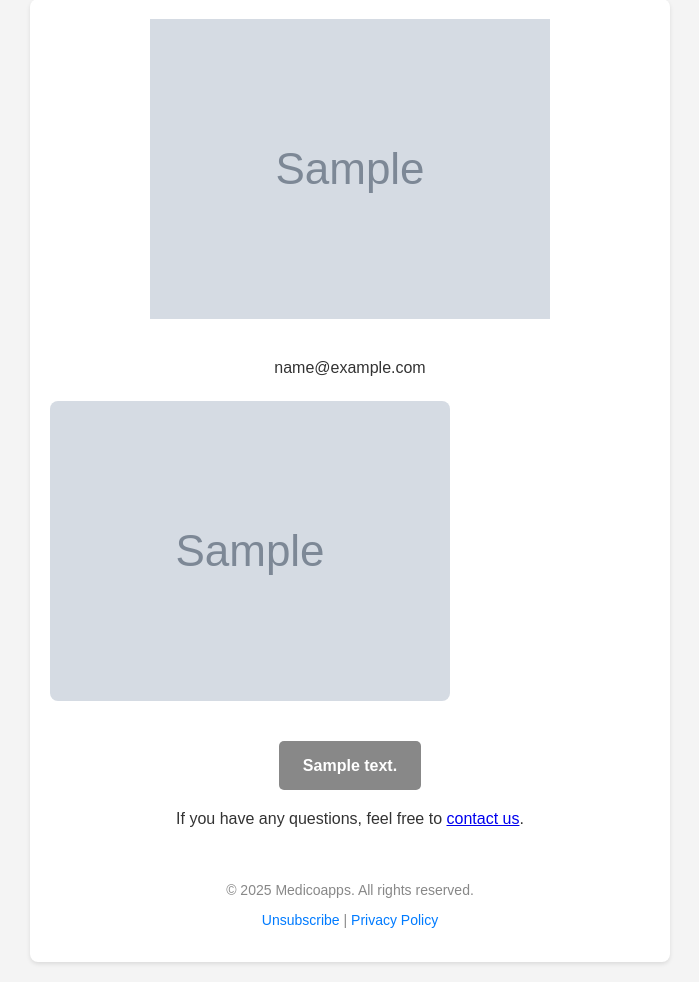
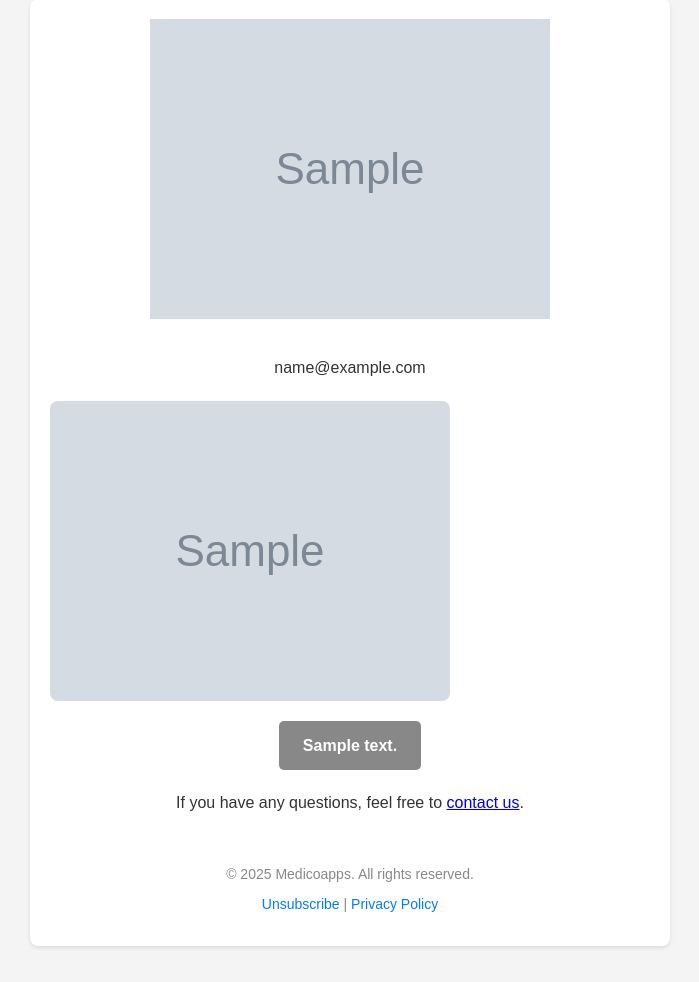
Before and after one commit to shmnd/emailapp, a Django app: page /template/view/1/ in a window 1280 px wide. Shown: the part 21-1003 px from the top of the page, without its empty margins (290-989 px from the left). After the commit the page ends 969 px from the top, so only its background shows below. Run offline with Django 5.2, Linux system fonts and the light colour scheme; a user stored in the database is signed in; tables that the repository leaves empty hold one stand-in row (values such as "Sample post"); grey boxes marked "Sample" are stand-in pictures; parts of the project's set-up code (start-up, migrations or seed data) failed here and were passed over.

Commit message:
button into table

```diff
--- a/templates/email_template/template1.html
+++ b/templates/email_template/template1.html
@@ -59,10 +59,6 @@
             border-radius: 8px;
             margin: 20px 0;
         }
-
-        .ii a[href] {
-            color: #ffffff;
-        }
     </style>
 </head>
 <body>
@@ -86,7 +82,17 @@
 
             <!-- Call to Action Button -->
             {% if button_url %}
-                <a href="{{ button_url }}" class="cta-button">{{ button_text|default:"Learn More" }}</a>
+                <table role="presentation" border="0" cellpadding="0" cellspacing="0" style="margin: 20px auto;">
+                    <tr>
+                    <td bgcolor="{{ button_color|default:'#007BFF' }}" style="border-radius: 5px;">
+                        <a href="{{ button_url }}"
+                        target="_blank"
+                        style="display: inline-block; padding: 12px 24px; font-size: 16px; color: #ffffff !important; text-decoration: none !important; font-weight: bold; border-radius: 5px;">
+                        {{ button_text|default:"Learn More" }}
+                        </a>
+                    </td>
+                    </tr>
+                </table>
             {% endif %}
 
             <p>If you have any questions, feel free to <a href="mailto:{{ contact_email|default:"abhishek@medicoapps.org" }}">contact us</a>.</p>
```
